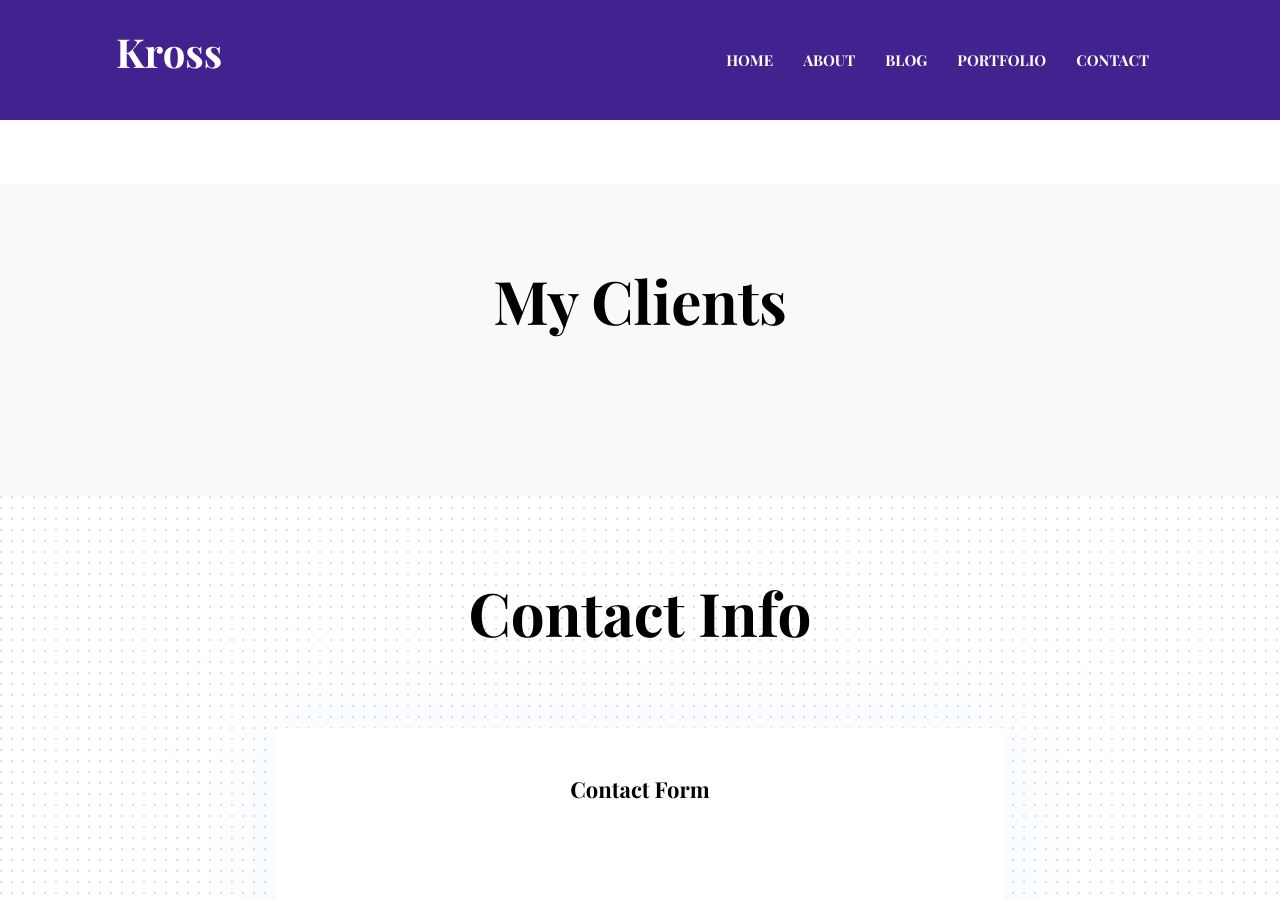
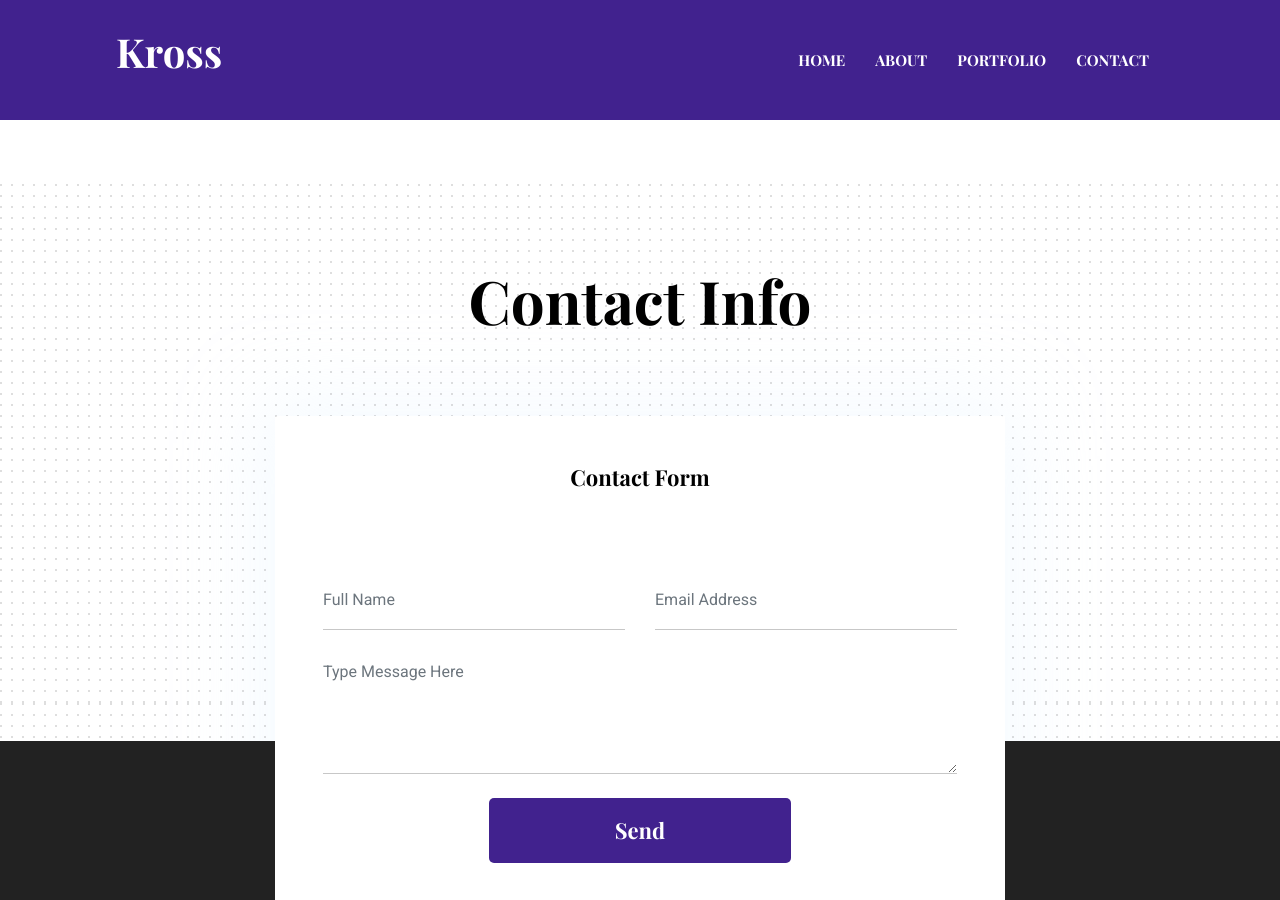
Before and after one commit to Aldriik0/Aldriik0.github.io, a Jekyll site: the page built from _pages/portfolio.html, in a window 1280 px wide and 900 px high, scrolled down 1722 px. Built offline with Jekyll 4.4.1, drawn with Linux system fonts in a browser that asks for light colours.

Commit message:
Got rid of the blog section and the clients section

```diff
--- a/_data/settings.yml
+++ b/_data/settings.yml
@@ -13,7 +13,6 @@ copyright: Copyright &copy; 2020 Designed by [Themefisher](https://themefisher.c
 
 menu:
   - { name: About, link: "/about" }
-  - { name: Blog, link: "/blog" }
   - { name: Portfolio, link: "/portfolio" }
   - { name: Contact, link: "/contact" }
 
--- a/_pages/portfolio.html
+++ b/_pages/portfolio.html
@@ -38,14 +38,5 @@ title: Portfolio
 <!-- /portfolio -->
 
 <!-- clients -->
-<section class="section bg-light">
-  <div class="container">
-    <div class="row">
-      <div class="col-12 text-center">
-        <h2 class="section-title">My Clients</h2>
-      </div>
-    </div>
-    {% include client-slider.html %}
-  </div>
-</section>
+
 <!-- /clients -->
```
